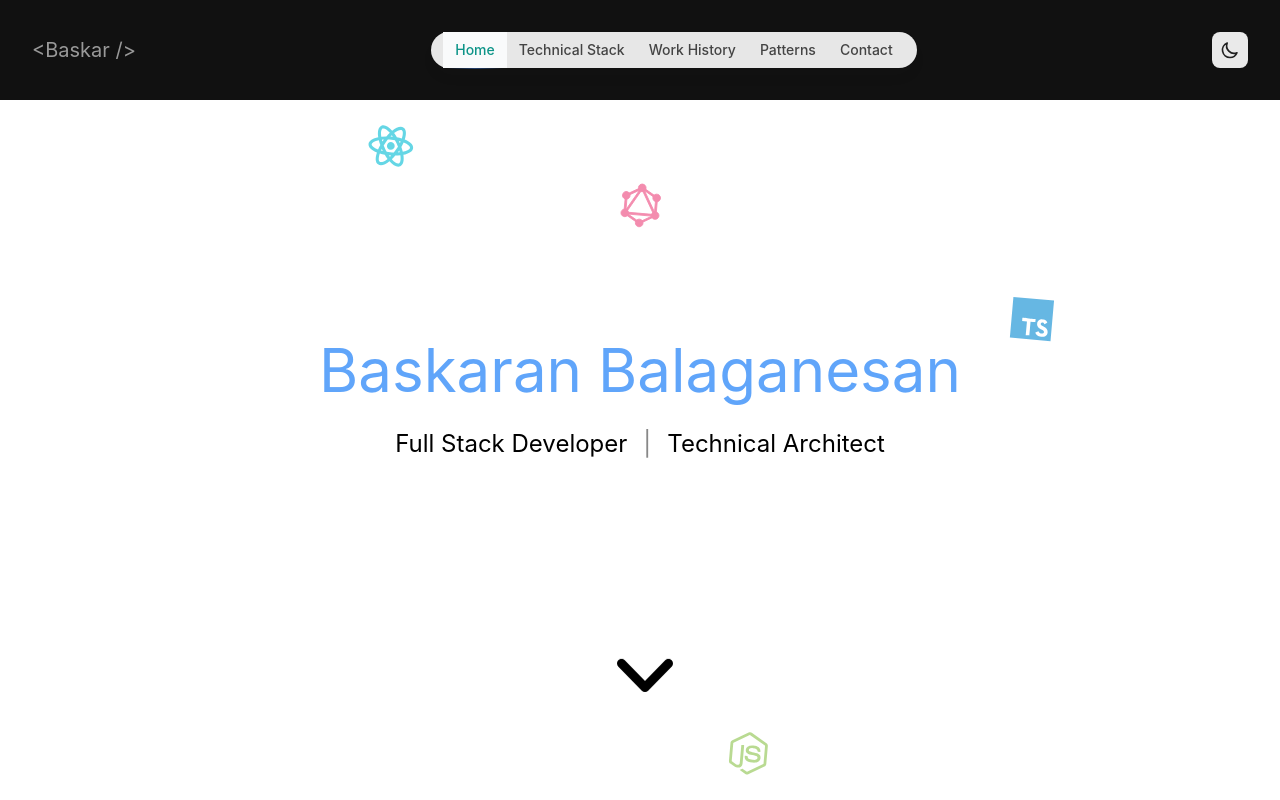
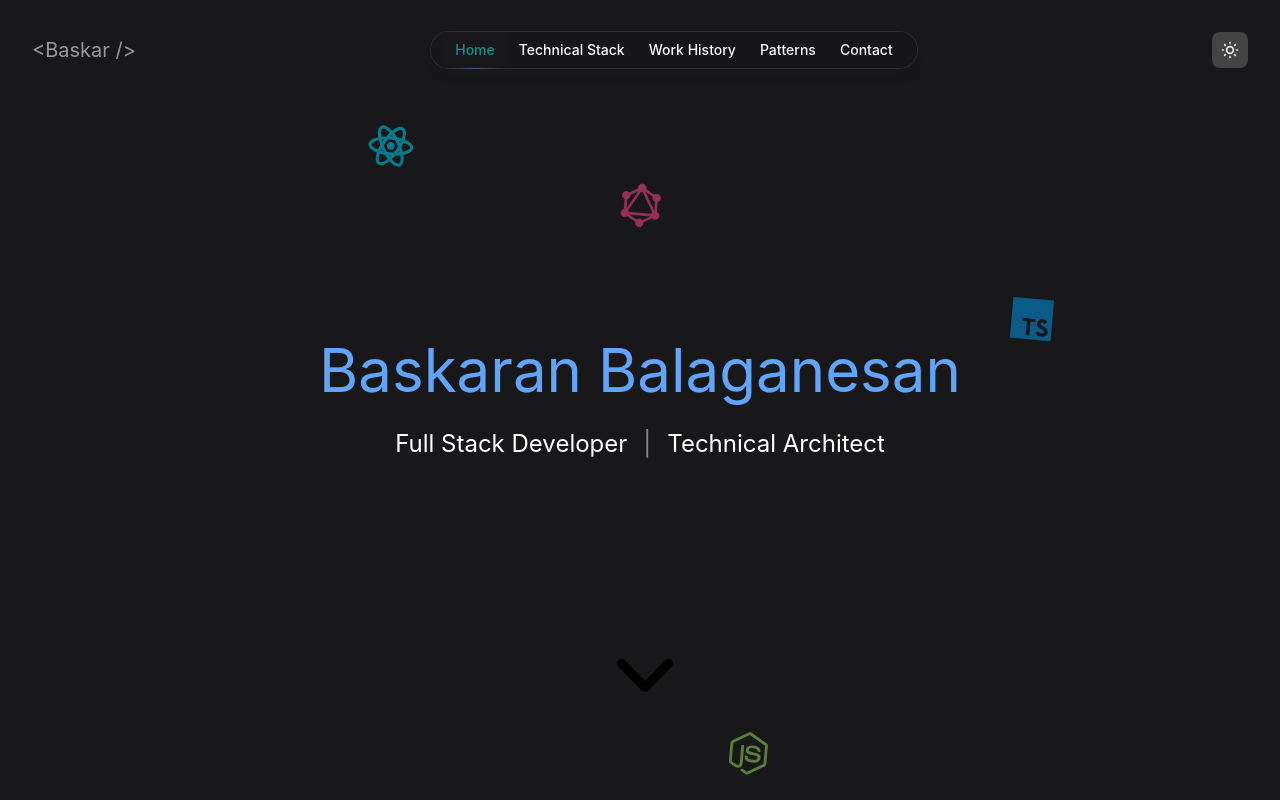
Before and after one commit to bjbaskar/bjbaskar.github.io, a Next.js app: page / in a window 1280 px wide. Shown: the top 800 px of the page. Built offline with nearby package versions, Linux system fonts and the light colour scheme; what react-locomotive-scroll would draw is missing.

Commit message:
theme default to DARK

```diff
--- a/components/Container.tsx
+++ b/components/Container.tsx
@@ -10,7 +10,10 @@ export default function Container(props: any) {
   const [hoveredIndex, setHoveredIndex] = useState<number>(0);
   const { theme, setTheme } = useTheme();
 
-  useEffect(() => setMounted(true), []);
+  useEffect(() => {
+    setMounted(true);
+    setTheme("dark");
+  }, []);
 
   const { children, ...customMeta } = props;
   const router = useRouter();
```
